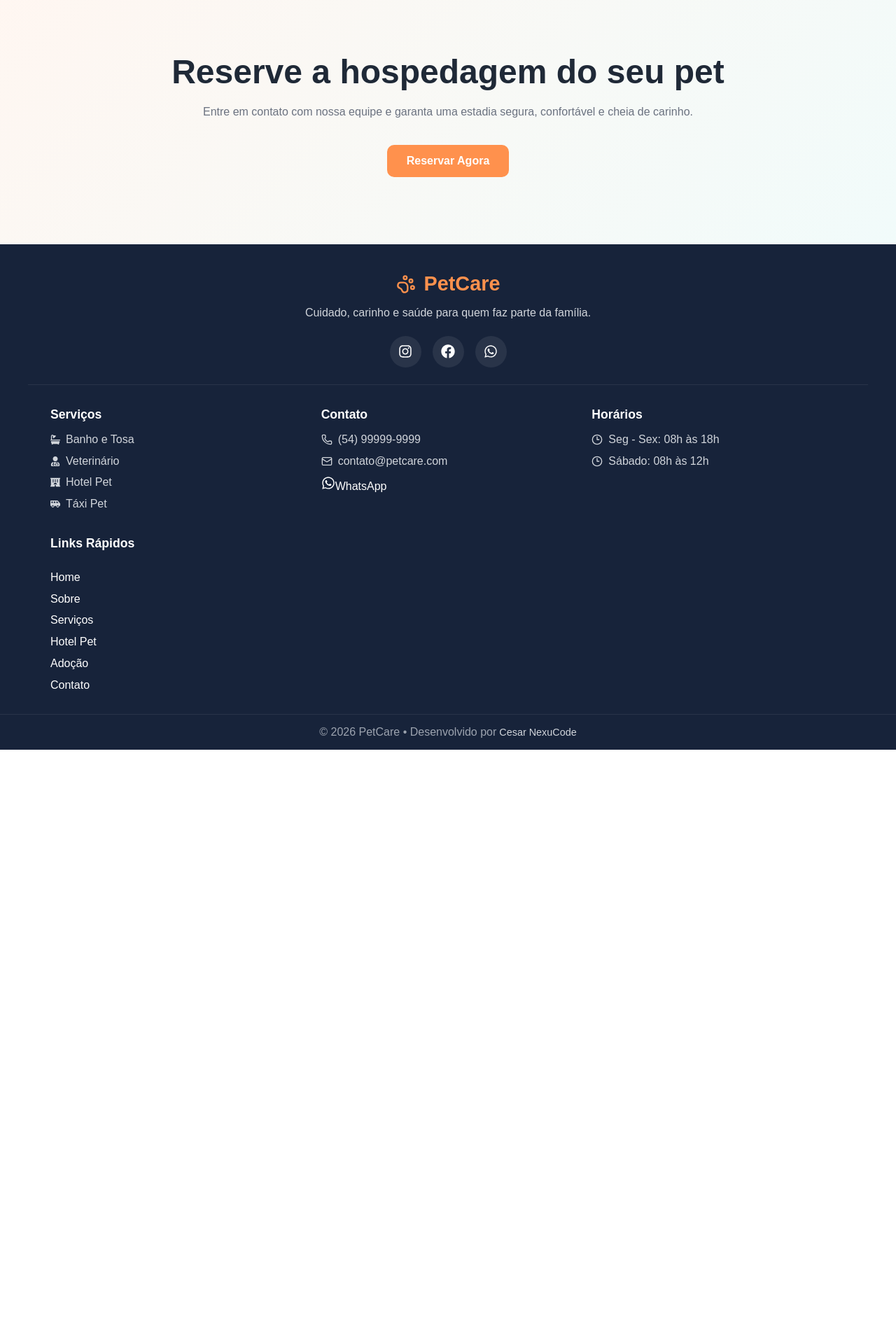
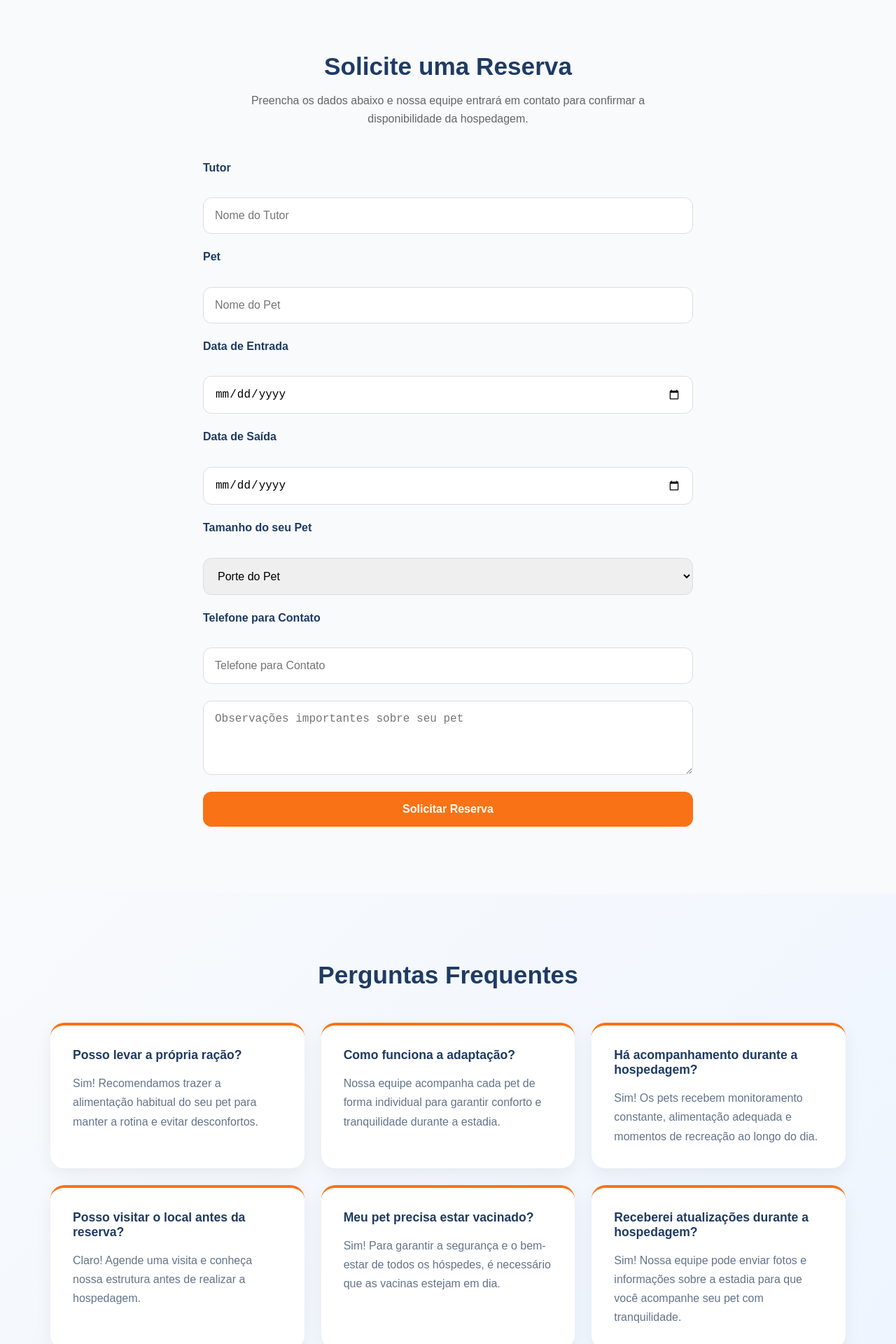
Before and after one commit to Cesarleitor/petcare-front-end, a React app: page /#/hotel in a window 1280 px wide. Shown: the part 2440-4360 px from the top of the page at 70% size. Before the commit the page ends 3511 px from the top, so only its background shows below. Built offline with nearby package versions, Linux system fonts and the light colour scheme; the HTML template or start-up script is replaced by a standard one.

Commit message:
feat: finaliza página Hotel com agendamento e perguntas frequentes

```diff
--- a/src/pages/Hotel/Hotel.css
+++ b/src/pages/Hotel/Hotel.css
@@ -214,59 +214,150 @@
   justify-content: center;
 }
 
-.hotel-cta {
-  padding: 6rem 2rem;
-
-  text-align: center;
-
-  background: linear-gradient(
-    135deg,
-    rgba(255, 145, 77, 0.08),
-    rgba(78, 205, 196, 0.08)
-  );
+.hotel-booking {
+  padding: 6rem 1rem;
+  background: #f8fafc;
 }
 
-.hotel-cta h2 {
-  font-size: 3rem;
-
-  margin-bottom: 1rem;
-
-  color: var(--dark);
+.booking-container {
+  max-width: 900px;
+  margin: 0 auto;
 }
 
-.hotel-cta p {
-  max-width: 700px;
-
-  margin: 0 auto 2rem;
-
-  color: var(--gray-dark);
-
-  line-height: 1.8;
+.hotel-booking h2 {
+  text-align: center;
+  font-size: 2.2rem;
+  color: #1f3b63;
+  margin-bottom: 1rem;
 }
 
-.hotel-cta button {
-  padding: 14px 28px;
+.booking-subtitle {
+  text-align: center;
+  color: #666;
+  font-size: 1rem;
+  max-width: 650px;
+  margin: 0 auto 3rem;
+  line-height: 1.6;
+}
 
-  border: none;
+.booking-form {
+  max-width: 700px;
+  margin: 0 auto;
 
-  border-radius: 10px;
+  display: flex;
+  flex-direction: column;
+  gap: 1rem;
+}
 
-  background: var(--primary);
+.booking-form label {
+  display: block;
+  margin-bottom: 0.6rem;
+  font-weight: 600;
+  color: #1f3b63;
+}
 
-  color: white;
+.booking-form input,
+.booking-form select,
+.booking-form textarea {
+  padding: 1rem;
+  border: 1px solid #ddd;
+  border-radius: 8px;
+}
 
+.booking-form button {
+  padding: 1rem;
+  cursor: pointer;
+}
+
+.booking-form {
+  display: flex;
+  flex-direction: column;
+  gap: 1.5rem;
+}
+
+.booking-form input,
+.booking-form select,
+.booking-form textarea {
+  width: 100%;
+  padding: 1rem;
+  border: 1px solid #ddd;
+  border-radius: 12px;
   font-size: 1rem;
-  font-weight: 600;
-
-  cursor: pointer;
-
   transition: 0.3s;
 }
 
-.hotel-cta button:hover {
-  background: var(--primary-hover);
+.booking-form input:focus,
+.booking-form select:focus,
+.booking-form textarea:focus {
+  outline: none;
+  border-color: #f97316;
+  box-shadow: 0 0 0 3px rgba(249, 115, 22, 0.15);
+}
 
-  transform: translateY(-3px);
+.booking-form button {
+  background: #f97316;
+  color: white;
+  border: none;
+  border-radius: 12px;
+  padding: 1rem;
+  font-size: 1rem;
+  font-weight: 600;
+  cursor: pointer;
+  transition: 0.3s;
+}
+
+.booking-form button:hover {
+  background: #ea580c;
+  transform: translateY(-2px);
+}
+
+.hotel-faq {
+  padding: 6rem 1rem;
+  background: linear-gradient(135deg, #f8fafc 0%, #eef5ff 100%);
+}
+
+.hotel-faq h2 {
+  text-align: center;
+  font-size: 2.2rem;
+  color: #1f3b63;
+  margin-bottom: 3rem;
+}
+
+.faq-grid {
+  display: grid;
+  grid-template-columns: repeat(auto-fit, minmax(280px, 1fr));
+  gap: 1.5rem;
+}
+
+.faq-card {
+  background: #fff;
+  padding: 2rem;
+  border-radius: 20px;
+  border-top: 4px solid #f97316;
+
+  box-shadow: 0 8px 25px rgba(0, 0, 0, 0.06);
+
+  transition: all 0.3s ease;
+  cursor: pointer;
+}
+
+.faq-card:hover {
+  transform: translateY(-8px);
+
+  box-shadow: 0 15px 35px rgba(249, 115, 22, 0.15);
+
+  border-top-color: #ea580c;
+}
+
+.faq-card h3 {
+  color: #1f3b63;
+  margin-bottom: 1rem;
+  font-size: 1.1rem;
+}
+
+.faq-card p {
+  color: #64748b;
+  line-height: 1.7;
 }
 
 @media (max-width: 1024px) {
--- a/src/pages/Hotel/Hotel.jsx
+++ b/src/pages/Hotel/Hotel.jsx
@@ -7,12 +7,20 @@ import pet3 from "../../assets/pet3.png";
 import pet4 from "../../assets/pet4.png";
 
 function Hotel() {
-  const whatsapp = "https://wa.me/5554999999999";
+  const handleSubmit = (e) => {
+    e.preventDefault();
+
+    const mensagem = "Olá! Gostaria de solicitar uma reserva para meu pet.";
+
+    window.open(
+      `https://wa.me/5554999999999?text=${encodeURIComponent(mensagem)}`,
+      "_blank",
+    );
+  };
 
   return (
     <main className="hotel">
       {/* HERO */}
-
       <section className="hotel-hero">
         <img src={pet4} alt="Hotel Pet" />
 
@@ -27,7 +35,6 @@ function Hotel() {
       </section>
 
       {/* BENEFÍCIOS */}
-
       <section className="hotel-benefits">
         <div className="container">
           <h2>Por que escolher nosso Hotel Pet?</h2>
@@ -72,7 +79,6 @@ function Hotel() {
       </section>
 
       {/* GALERIA */}
-
       <section className="hotel-gallery">
         <div className="container">
           <h2>Nosso Ambiente</h2>
@@ -86,7 +92,6 @@ function Hotel() {
       </section>
 
       {/* COMO FUNCIONA */}
-
       <section className="hotel-process">
         <div className="container">
           <h2>Como funciona?</h2>
@@ -129,23 +134,110 @@ function Hotel() {
         </div>
       </section>
 
-      {/* CTA */}
+      {/* AGENDAMENTO */}
+      <section className="hotel-booking">
+        <div className="container booking-container">
+          <h2>Solicite uma Reserva</h2>
+          <p className="booking-subtitle">
+            Preencha os dados abaixo e nossa equipe entrará em contato para
+            confirmar a disponibilidade da hospedagem.
+          </p>
 
-      <section className="hotel-cta">
-        <h2>Reserve a hospedagem do seu pet</h2>
+          <form className="booking-form" onSubmit={handleSubmit}>
+            <label>Tutor</label>
+            <input type="text" placeholder="Nome do Tutor" />
 
-        <p>
-          Entre em contato com nossa equipe e garanta uma estadia segura,
-          confortável e cheia de carinho.
-        </p>
+            <label>Pet</label>
+            <input type="text" placeholder="Nome do Pet" />
 
-        <a
-          href={`${whatsapp}?text=Olá! Gostaria de reservar uma hospedagem para meu pet.`}
-          target="_blank"
-          rel="noopener noreferrer"
-        >
-          <button>Reservar Agora</button>
-        </a>
+            <label>Data de Entrada</label>
+            <input type="date" />
+
+            <label>Data de Saída</label>
+            <input type="date" />
+
+            <label>Tamanho do seu Pet</label>
+            <select>
+              <option>Porte do Pet</option>
+              <option>Pequeno</option>
+              <option>Médio</option>
+              <option>Grande</option>
+            </select>
+
+            <label>Telefone para Contato</label>
+            <input type="tel" placeholder="Telefone para Contato" />
+
+            <textarea
+              placeholder="Observações importantes sobre seu pet"
+              rows="4"
+            ></textarea>
+
+            <button type="submit">Solicitar Reserva</button>
+          </form>
+        </div>
+      </section>
+
+      {/* FAQ */}
+
+      <section className="hotel-faq">
+        <div className="container">
+          <h2>Perguntas Frequentes</h2>
+
+          <div className="faq-grid">
+            <div className="faq-card">
+              <h3>Posso levar a própria ração?</h3>
+
+              <p>
+                Sim! Recomendamos trazer a alimentação habitual do seu pet para
+                manter a rotina e evitar desconfortos.
+              </p>
+            </div>
+
+            <div className="faq-card">
+              <h3>Como funciona a adaptação?</h3>
+
+              <p>
+                Nossa equipe acompanha cada pet de forma individual para
+                garantir conforto e tranquilidade durante a estadia.
+              </p>
+            </div>
+
+            <div className="faq-card">
+              <h3>Há acompanhamento durante a hospedagem?</h3>
+
+              <p>
+                Sim! Os pets recebem monitoramento constante, alimentação
+                adequada e momentos de recreação ao longo do dia.
+              </p>
+            </div>
+
+            <div className="faq-card">
+              <h3>Posso visitar o local antes da reserva?</h3>
+
+              <p>
+                Claro! Agende uma visita e conheça nossa estrutura antes de
+                realizar a hospedagem.
+              </p>
+            </div>
+            <div className="faq-card">
+              <h3>Meu pet precisa estar vacinado?</h3>
+
+              <p>
+                Sim! Para garantir a segurança e o bem-estar de todos os
+                hóspedes, é necessário que as vacinas estejam em dia.
+              </p>
+            </div>
+
+            <div className="faq-card">
+              <h3>Receberei atualizações durante a hospedagem?</h3>
+
+              <p>
+                Sim! Nossa equipe pode enviar fotos e informações sobre a
+                estadia para que você acompanhe seu pet com tranquilidade.
+              </p>
+            </div>
+          </div>
+        </div>
       </section>
     </main>
   );
```
